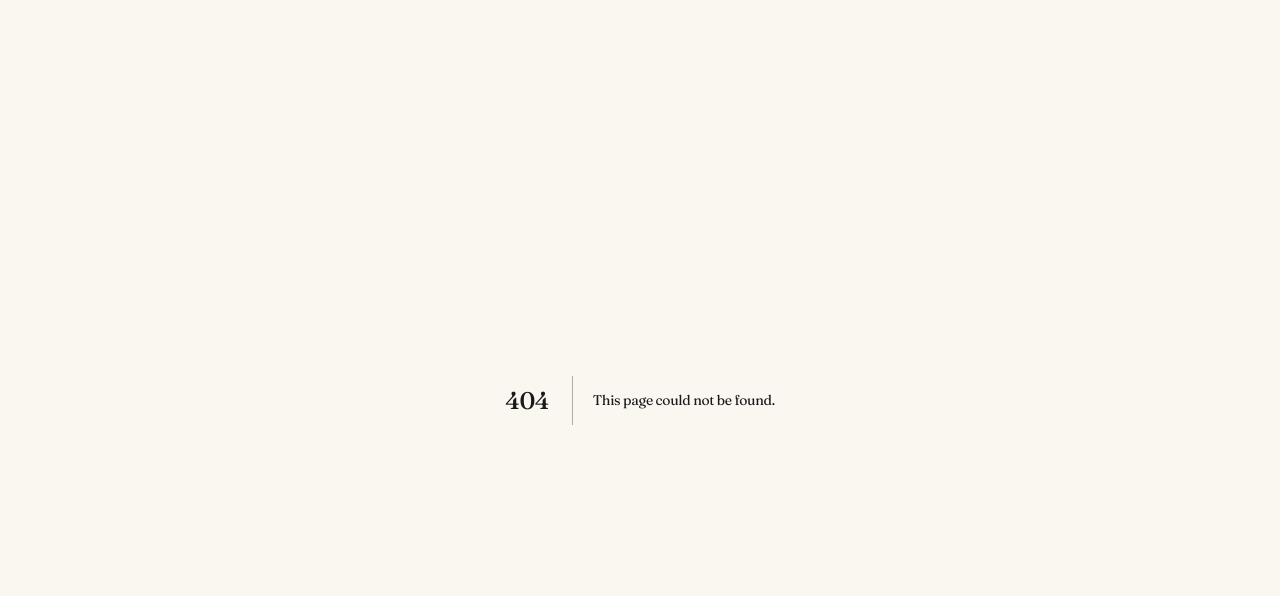
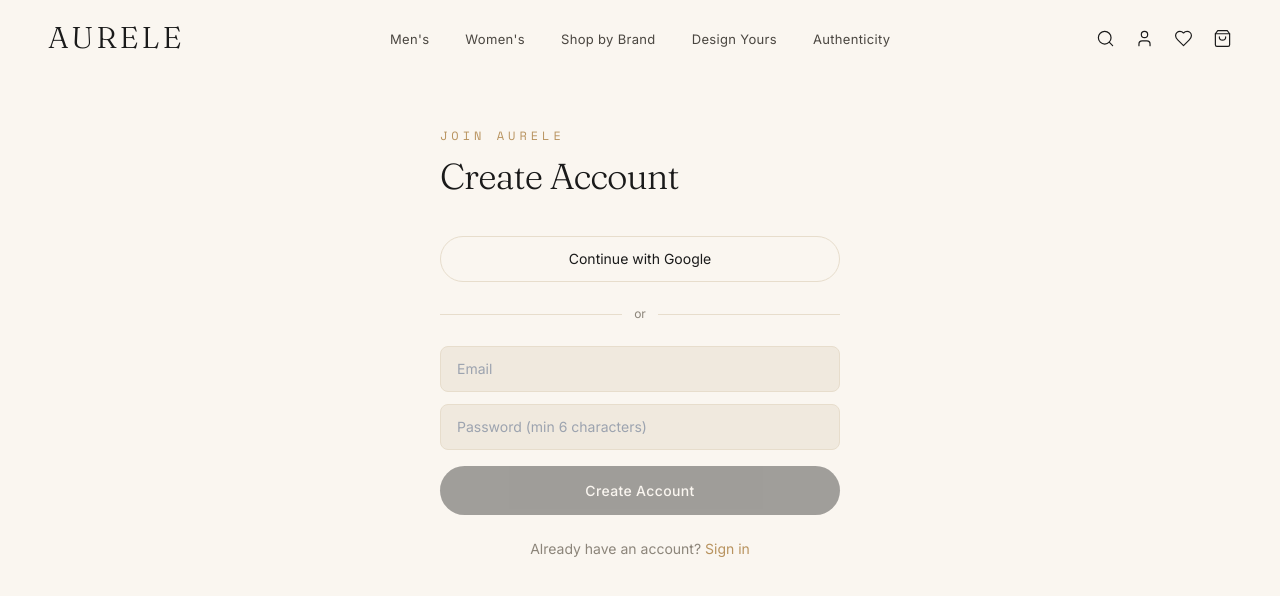
Before and after one commit to RISHABH-cyber-blip/AURELE, a Next.js app: page /signup in a window 1280 px wide. Before the commit this address had no page. Shown: the top 596 px of the page. Built offline with nearby package versions, Linux system fonts and the light colour scheme.

Commit message:
feat: implement authentication flow with login and signup pages; add account stats and user retrieval functions
Signed-off-by: Rishabh <rm1994269@gmail.com>

```diff
--- /dev/null
+++ b/app/(auth)/callback/route.ts
@@ -0,0 +1,15 @@
+import { NextResponse } from 'next/server'
+import { createSupabaseServerClient } from '@/lib/supabase-server'
+
+export async function GET(request: Request) {
+  const { searchParams, origin } = new URL(request.url)
+  const code = searchParams.get('code')
+  const next = searchParams.get('next') ?? '/account'
+
+  if (code) {
+    const supabase = await createSupabaseServerClient()
+    await supabase.auth.exchangeCodeForSession(code)
+  }
+
+  return NextResponse.redirect(`${origin}${next}`)
+}
--- /dev/null
+++ b/app/(auth)/login/page.tsx
@@ -0,0 +1,90 @@
+'use client'
+
+import { useState } from 'react'
+import { useRouter } from 'next/navigation'
+import Link from 'next/link'
+import Navbar from '@/components/layout/Navbar'
+import { createSupabaseBrowserClient } from '@/lib/supabase'
+
+export default function LoginPage() {
+  const router = useRouter()
+  const [email, setEmail] = useState('')
+  const [password, setPassword] = useState('')
+  const [error, setError] = useState<string | null>(null)
+  const [loading, setLoading] = useState(false)
+
+  async function handleLogin() {
+    setLoading(true)
+    setError(null)
+    const supabase = createSupabaseBrowserClient()
+    const { error } = await supabase.auth.signInWithPassword({ email, password })
+    if (error) {
+      setError(error.message)
+      setLoading(false)
+      return
+    }
+    router.push('/account')
+    router.refresh()
+  }
+
+  async function handleGoogle() {
+    const supabase = createSupabaseBrowserClient()
+    await supabase.auth.signInWithOAuth({
+      provider: 'google',
+      options: { redirectTo: `${window.location.origin}/auth/callback` },
+    })
+  }
+
+  return (
+    <>
+      <Navbar />
+      <main className="px-6 pt-32 pb-24 max-w-md mx-auto">
+        <p className="font-mono text-xs tracking-[4px] uppercase text-gold mb-3">Welcome Back</p>
+        <h1 className="font-display text-4xl font-light text-ink mb-10">Sign In</h1>
+
+        <button
+          onClick={handleGoogle}
+          className="w-full py-3 rounded-full border border-cream-deep text-sm text-ink mb-6 transition-calm hover:border-gold"
+        >
+          Continue with Google
+        </button>
+
+        <div className="flex items-center gap-3 mb-6">
+          <span className="flex-1 h-px bg-cream-deep" />
+          <span className="text-xs text-ink-faint">or</span>
+          <span className="flex-1 h-px bg-cream-deep" />
+        </div>
+
+        <input
+          type="email"
+          value={email}
+          onChange={(e) => setEmail(e.target.value)}
+          placeholder="Email"
+          className="w-full bg-cream-soft border border-cream-deep rounded-lg px-4 py-3 text-sm text-ink mb-3 focus:outline-none focus:border-gold"
+        />
+        <input
+          type="password"
+          value={password}
+          onChange={(e) => setPassword(e.target.value)}
+          placeholder="Password"
+          className="w-full bg-cream-soft border border-cream-deep rounded-lg px-4 py-3 text-sm text-ink mb-4 focus:outline-none focus:border-gold"
+        />
+
+        {error && <p className="text-sm text-red-600 mb-4">{error}</p>}
+
+        <button
+          onClick={handleLogin}
+          disabled={loading || !email || !password}
+          className="w-full py-3.5 rounded-full text-[14px] tracking-wide font-medium bg-ink text-cream transition-calm hover:opacity-85 disabled:opacity-40 mb-6"
+        >
+          {loading ? 'Signing in…' : 'Sign In'}
+        </button>
+
+        <p className="text-sm text-ink-faint text-center">
+          Don't have an account?{' '}
+          <Link href="/signup" className="text-gold hover:underline">Sign up</Link>
+        </p>
+      </main>
+    </>
+  )
+}
--- /dev/null
+++ b/app/(auth)/signup/page.tsx
@@ -0,0 +1,110 @@
+'use client'
+
+import { useState } from 'react'
+import { useRouter } from 'next/navigation'
+import Link from 'next/link'
+import Navbar from '@/components/layout/Navbar'
+import { createSupabaseBrowserClient } from '@/lib/supabase'
+
+export default function SignupPage() {
+  const router = useRouter()
+  const [email, setEmail] = useState('')
+  const [password, setPassword] = useState('')
+  const [error, setError] = useState<string | null>(null)
+  const [loading, setLoading] = useState(false)
+  const [checkEmail, setCheckEmail] = useState(false)
+
+  async function handleSignup() {
+    setLoading(true)
+    setError(null)
+    const supabase = createSupabaseBrowserClient()
+    const { data, error } = await supabase.auth.signUp({ email, password })
+    if (error) {
+      setError(error.message)
+      setLoading(false)
+      return
+    }
+    if (data.session) {
+      // Email confirmation is off in your Supabase settings — logged in immediately
+      router.push('/account')
+      router.refresh()
+    } else {
+      // Email confirmation is on — they need to check their inbox first
+      setCheckEmail(true)
+      setLoading(false)
+    }
+  }
+
+  async function handleGoogle() {
+    const supabase = createSupabaseBrowserClient()
+    await supabase.auth.signInWithOAuth({
+      provider: 'google',
+      options: { redirectTo: `${window.location.origin}/auth/callback` },
+    })
+  }
+
+  if (checkEmail) {
+    return (
+      <>
+        <Navbar />
+        <main className="px-6 pt-40 pb-24 max-w-md mx-auto text-center">
+          <p className="font-display text-2xl font-light text-ink mb-3">Check your inbox</p>
+          <p className="text-sm text-ink-soft">We sent a confirmation link to {email}.</p>
+        </main>
+      </>
+    )
+  }
+
+  return (
+    <>
+      <Navbar />
+      <main className="px-6 pt-32 pb-24 max-w-md mx-auto">
+        <p className="font-mono text-xs tracking-[4px] uppercase text-gold mb-3">Join Aurele</p>
+        <h1 className="font-display text-4xl font-light text-ink mb-10">Create Account</h1>
+
+        <button
+          onClick={handleGoogle}
+          className="w-full py-3 rounded-full border border-cream-deep text-sm text-ink mb-6 transition-calm hover:border-gold"
+        >
+          Continue with Google
+        </button>
+
+        <div className="flex items-center gap-3 mb-6">
+          <span className="flex-1 h-px bg-cream-deep" />
+          <span className="text-xs text-ink-faint">or</span>
+          <span className="flex-1 h-px bg-cream-deep" />
+        </div>
+
+        <input
+          type="email"
+          value={email}
+          onChange={(e) => setEmail(e.target.value)}
+          placeholder="Email"
+          className="w-full bg-cream-soft border border-cream-deep rounded-lg px-4 py-3 text-sm text-ink mb-3 focus:outline-none focus:border-gold"
+        />
+        <input
+          type="password"
+          value={password}
+          onChange={(e) => setPassword(e.target.value)}
+          placeholder="Password (min 6 characters)"
+          className="w-full bg-cream-soft border border-cream-deep rounded-lg px-4 py-3 text-sm text-ink mb-4 focus:outline-none focus:border-gold"
+        />
+
+        {error && <p className="text-sm text-red-600 mb-4">{error}</p>}
+
+        <button
+          onClick={handleSignup}
+          disabled={loading || !email || password.length < 6}
+          className="w-full py-3.5 rounded-full text-[14px] tracking-wide font-medium bg-ink text-cream transition-calm hover:opacity-85 disabled:opacity-40 mb-6"
+        >
+          {loading ? 'Creating account…' : 'Create Account'}
+        </button>
+
+        <p className="text-sm text-ink-faint text-center">
+          Already have an account?{' '}
+          <Link href="/login" className="text-gold hover:underline">Sign in</Link>
+        </p>
+      </main>
+    </>
+  )
+}
```
Also changed, not shown: lib/account.ts (added, +22 -0 lines), lib/auth.ts (added, +24 -0 lines).
